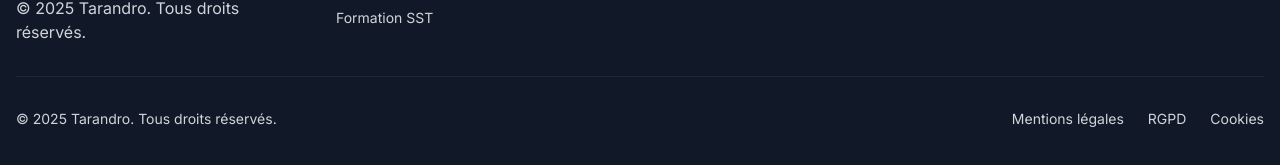
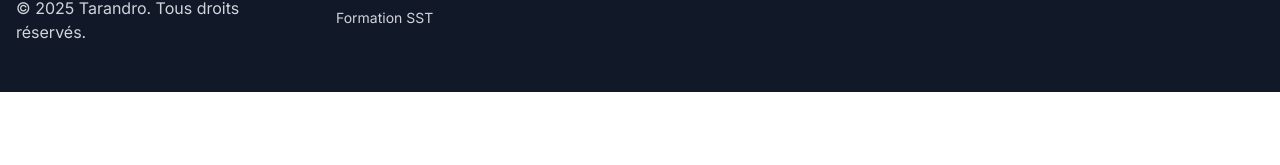
Before and after one commit to Rodqua/tarandro-site, a Next.js app: page /admin/login in a window 1280 px wide. Shown: the part 1244-1409 px from the top of the page. After the commit the page ends 1336 px from the top, so only its background shows below. Built offline with nearby package versions, Linux system fonts and the light colour scheme; no server answers.

Commit message:
Feature: Texts changes

```diff
--- a/src/components/Footer.tsx
+++ b/src/components/Footer.tsx
@@ -156,34 +156,6 @@ export default function Footer() {
             </ul>
           </div>
         </div>
-
-        <div className="border-t border-gray-800 mt-8 pt-8 text-sm">
-          <div className="flex flex-col md:flex-row justify-between items-center space-y-4 md:space-y-0">
-            <p>
-              &copy; {new Date().getFullYear()} Tarandro. Tous droits réservés.
-            </p>
-            <div className="flex items-center space-x-6">
-              <Link
-                href="/mentions-legales"
-                className="hover:text-primary-400 transition-colors"
-              >
-                Mentions légales
-              </Link>
-              <Link
-                href="/mentions-legales#rgpd"
-                className="hover:text-primary-400 transition-colors"
-              >
-                RGPD
-              </Link>
-              <Link
-                href="/mentions-legales#cookies"
-                className="hover:text-primary-400 transition-colors"
-              >
-                Cookies
-              </Link>
-            </div>
-          </div>
-        </div>
       </div>
     </footer>
   );
```
